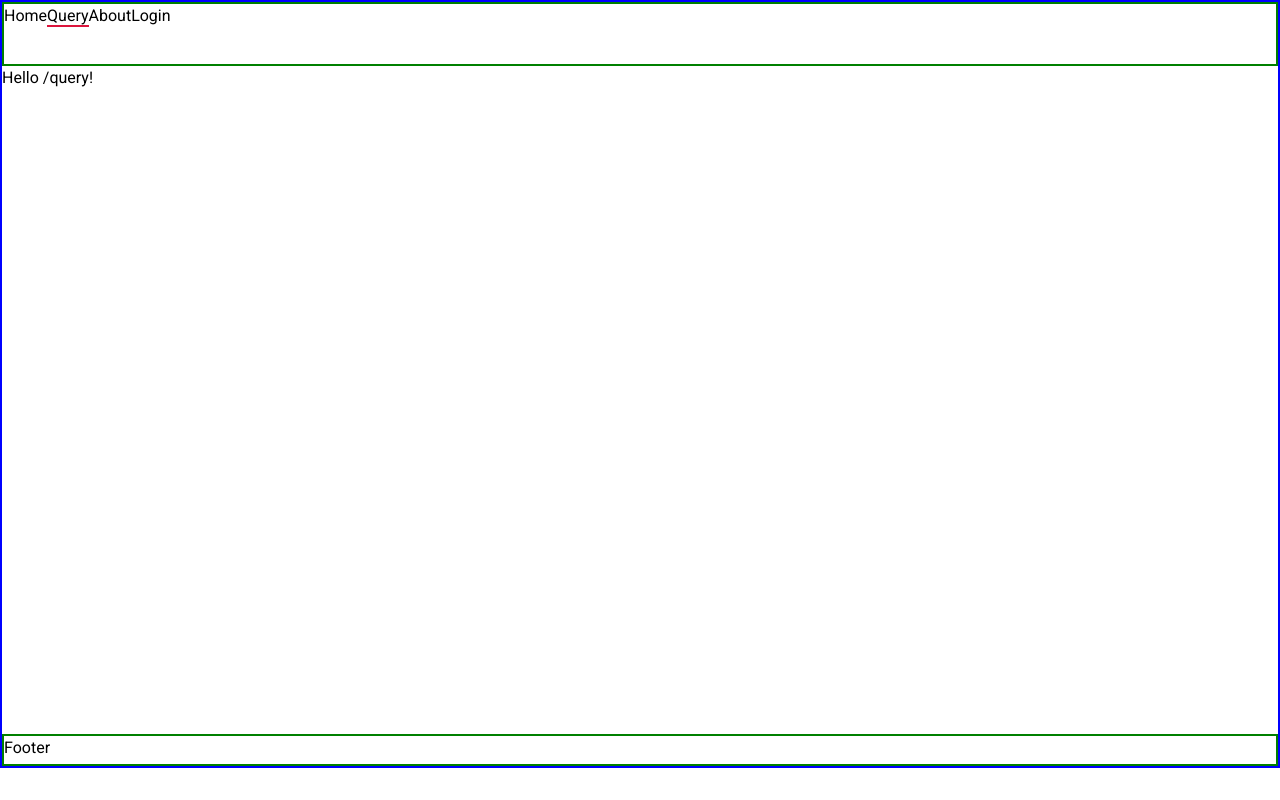
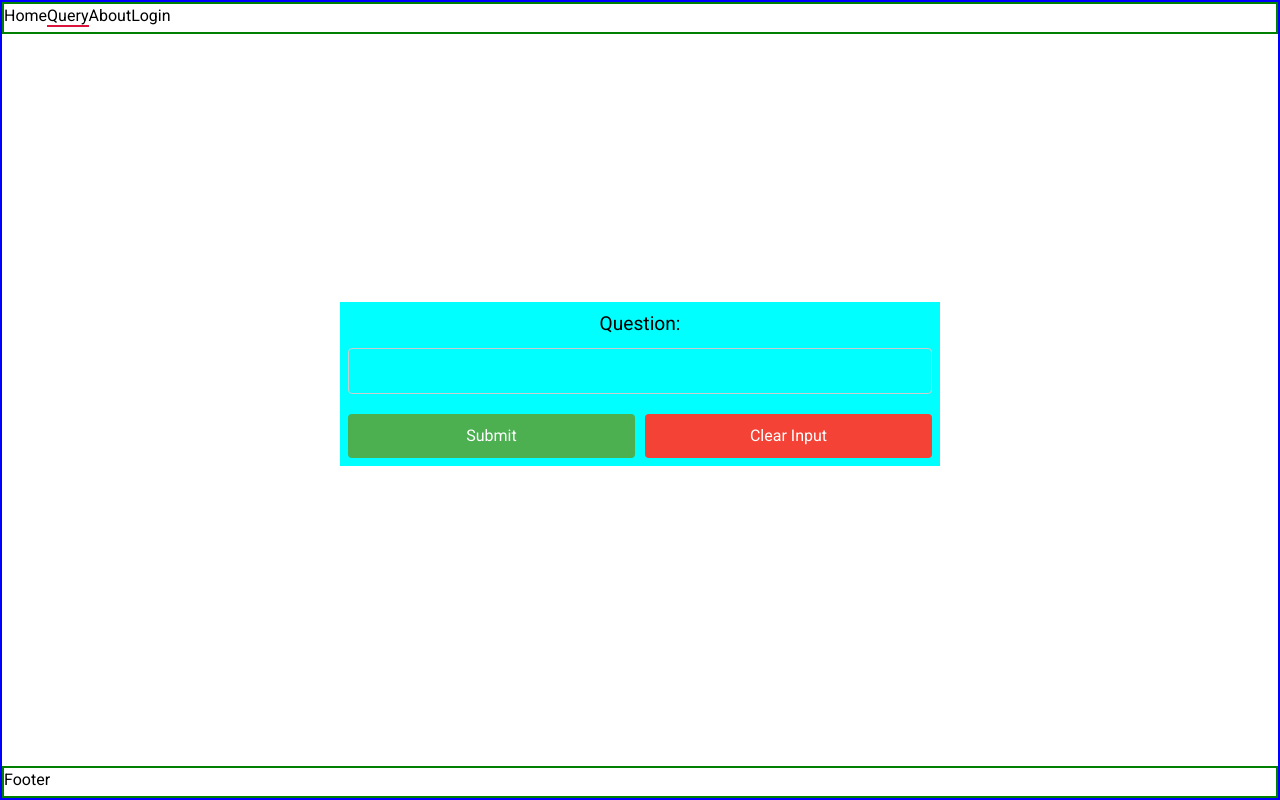
Before and after one commit to MeGallin/langchainPinecone, a React (Vite) app in the folder FE/: page /query in a window 1280 px wide. Built offline with nearby package versions, Linux system fonts and the light colour scheme.

Commit message:
Query endpoint working

```diff
--- a/FE/src/App.css
+++ b/FE/src/App.css
@@ -1,5 +1,5 @@
 :root {
-  --header-height: 4em; /* Adjust the height as needed */
+  --header-height: 2em; /* Adjust the height as needed */
   --footer-height: 2em; /* Adjust the height as needed */
 }
 
@@ -38,7 +38,7 @@ html {
   border: 2px solid blue;
   display: flex;
   flex-direction: column;
-  min-height: calc(100vh - var(--header-height) + var(--footer-height));
+  min-height: 100vh;
 }
 
 header {
--- /dev/null
+++ b/FE/src/components/question/QuestionComponent.css
@@ -0,0 +1,125 @@
+.question-form-container {
+  display: flex;
+  flex-direction: column;
+  align-items: center;
+  justify-content: center;
+  padding: 20px;
+  box-sizing: border-box;
+  text-align: center;
+  height: calc(98vh - (var(--header-height) + var(--footer-height)));
+  overflow-y: auto;
+  width: auto;
+}
+
+.question-form {
+  display: flex;
+  flex-direction: column;
+  align-items: center;
+  width: 100%;
+  max-width: 600px;
+  background-color: aqua;
+  padding: 0.5em;
+}
+
+.question-form label {
+  font-size: 1.2em;
+  margin-bottom: 10px;
+}
+
+.question-form input {
+  width: 100%;
+  padding: 10px;
+  margin-bottom: 10px;
+  border: 1px solid #ccc;
+  border-radius: 4px;
+  box-sizing: border-box;
+}
+
+.button-container {
+  display: flex;
+  justify-content: center;
+  gap: 10px;
+  margin-top: 10px;
+  width: 100%;
+}
+
+.button-container button {
+  flex: 1;
+  padding: 10px;
+  border: none;
+  border-radius: 4px;
+  cursor: pointer;
+}
+
+.submit-btn {
+  background-color: #4caf50;
+  color: white;
+}
+
+.button-clear {
+  background-color: #f44336;
+  color: white;
+}
+
+.response {
+  margin-top: 20px;
+  width: 100%;
+  max-width: 600px;
+  text-align: left;
+  background-color: pink;
+  padding: 0.5em;
+}
+
+.response h3 {
+  margin: 0 0 5px;
+}
+
+.response p {
+  margin: 0;
+}
+
+.error {
+  color: red;
+  margin-top: 10px;
+}
+
+.responses {
+  margin-top: 20px;
+  width: 100%;
+  max-width: 600px;
+  box-sizing: border-box;
+}
+
+.spinner {
+  border: 4px solid rgba(0, 0, 0, 0.1);
+  border-left-color: #4caf50;
+  border-radius: 50%;
+  width: 40px;
+  height: 40px;
+  animation: spin 1s linear infinite;
+  margin-top: 20px;
+}
+
+/* Media queries */
+@media (max-width: 600px) {
+  .question-form-container {
+    padding: 10px;
+  }
+
+  .question-form {
+    width: 100%;
+  }
+
+  .button-container {
+    flex-direction: column;
+    gap: 5px;
+  }
+
+  .button-container button {
+    width: 100%;
+  }
+
+  .response {
+    text-align: center;
+  }
+}
--- /dev/null
+++ b/FE/src/components/question/QuestionComponent.tsx
@@ -0,0 +1,89 @@
+import React, { useState } from 'react';
+import './QuestionComponent.css';
+
+interface ResponseType {
+  question: string;
+  answer: string;
+}
+
+const QuestionComponent: React.FC = () => {
+  const [question, setQuestion] = useState<string>('');
+  const [responses, setResponses] = useState<ResponseType[]>([]);
+  const [error, setError] = useState<string | null>(null);
+  const [loading, setLoading] = useState<boolean>(false);
+
+  const handleInputChange = (event: React.ChangeEvent<HTMLInputElement>) => {
+    setQuestion(event.target.value);
+  };
+
+  const clearInput = () => {
+    setQuestion('');
+    setError(null);
+  };
+
+  const handleSubmit = async (event: React.FormEvent) => {
+    event.preventDefault();
+    setError(null);
+    setLoading(true);
+
+    try {
+      const res = await fetch('http://localhost:8000/query', {
+        method: 'POST',
+        headers: {
+          'Content-Type': 'application/json',
+        },
+        body: JSON.stringify({ question }),
+      });
+
+      if (!res.ok) {
+        throw new Error('Network response was not ok');
+      }
+
+      const data: ResponseType = await res.json();
+      setResponses((prevResponses) => [data, ...prevResponses]);
+    } catch (err) {
+      setError('Failed to fetch the answer. Please try again.');
+    } finally {
+      setLoading(false);
+    }
+  };
+
+  return (
+    <div className="question-form-container">
+      <form onSubmit={handleSubmit} className="question-form">
+        <label htmlFor="question">Question:</label>
+        <input
+          type="text"
+          id="question"
+          value={question}
+          onChange={handleInputChange}
+          required
+        />
+        <div className="button-container">
+          <button
+            type="submit"
+            disabled={!question.trim()}
+            className="submit-btn"
+          >
+            Submit
+          </button>
+          <button type="button" onClick={clearInput} className="button-clear">
+            Clear Input
+          </button>
+        </div>
+      </form>
+      {loading && <div className="spinner"></div>}
+      {error && <p className="error">{error}</p>}
+      <div className="responses">
+        {responses.map((response, index) => (
+          <div key={index} className="response">
+            <h3>Question: {response.question}</h3>
+            <p>Answer: {response.answer}</p>
+          </div>
+        ))}
+      </div>
+    </div>
+  );
+};
+
+export default QuestionComponent;
--- a/FE/src/routes/query.lazy.tsx
+++ b/FE/src/routes/query.lazy.tsx
@@ -1,5 +1,10 @@
-import { createLazyFileRoute } from '@tanstack/react-router'
+import { createLazyFileRoute } from '@tanstack/react-router';
+import QueryView from '../views/query/QueryView';
 
 export const Route = createLazyFileRoute('/query')({
-  component: () => <div>Hello /query!</div>
-})
+  component: () => (
+    <>
+      <QueryView />
+    </>
+  ),
+});
--- /dev/null
+++ b/FE/src/views/query/QueryView.tsx
@@ -0,0 +1,11 @@
+import QuestionComponent from '../../components/question/QuestionComponent';
+
+const QueryView = () => {
+  return (
+    <>
+      <QuestionComponent />
+    </>
+  );
+};
+
+export default QueryView;
--- a/package.json
+++ b/package.json
@@ -16,6 +16,7 @@
     "@langchain/community": "^0.2.0",
     "@langchain/openai": "^0.0.32",
     "@pinecone-database/pinecone": "^2.2.1",
+    "cors": "^2.8.5",
     "dotenv": "^16.4.5",
     "express": "^4.19.2",
     "langchain": "^0.2.0",
```
Also changed, not shown: 2 other files (tests, documents, lock files or other folders).
